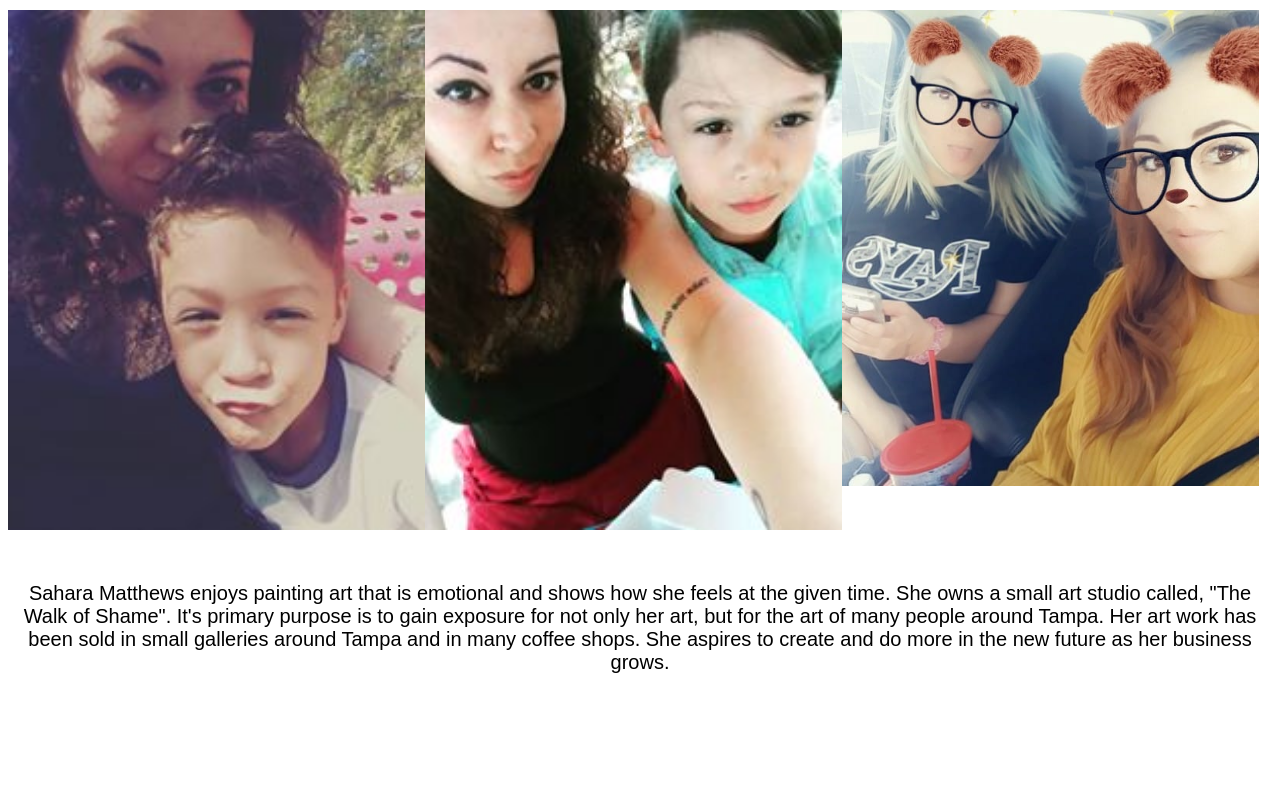
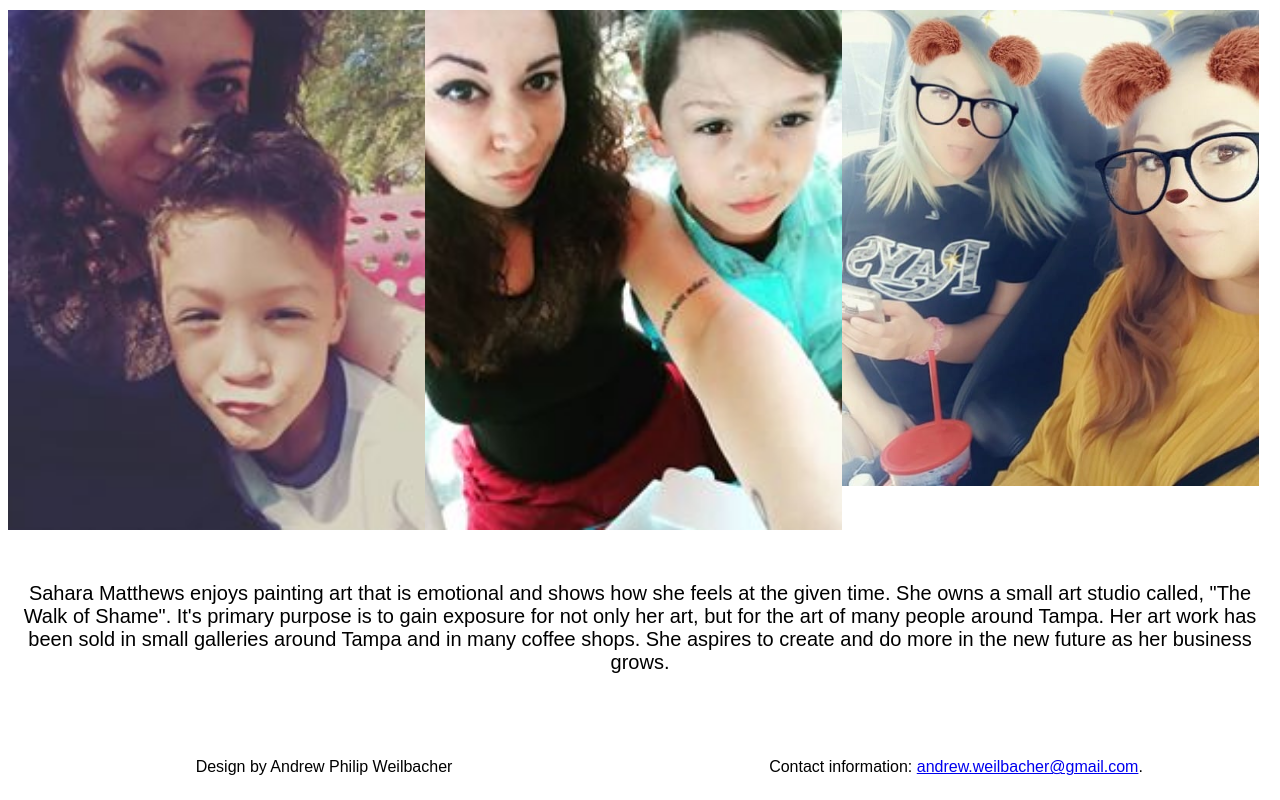
Before and after one commit to Bonobo791/bioSite, a plain HTML site: page index.html in a window 1280 px wide. Shown: the part 650-1450 px from the top of the page. Before the commit the page ends 1400 px from the top, so only its background shows below. Drawn offline with Linux system fonts and the light colour scheme.

Commit message:
File update

```diff
--- a/Weilbacher_Website.css
+++ b/Weilbacher_Website.css
@@ -88,3 +88,22 @@ html {
     font-weight: 300;
     font-size: 0.875em;
   }
+
+  /* Footer */
+
+  footer {
+    display: block;
+    text-align: center;
+  }
+
+  .column-footer {
+    float: left;
+    width: 50%;
+  }
+
+  /* Clear floats after image containers */
+  .row-footer::after {
+    content: "";
+    clear: both;
+    display: table;
+  }
--- a/index.html
+++ b/index.html
@@ -18,7 +18,6 @@
     <nav>
            <ul class="nav">
                 <li class="subnav"><a href="#">Home</a></li>
-                        <li class="subnav"><a href="#">News</a></li>
                 <li class="subnav"><a href="#">Contact</a></li>
                 <li class="subnav"><a href="#">About</a></li>
             </ul>
@@ -61,4 +60,11 @@
             </h3>
     </div>
 </body>
+    <footer class="footer">
+        <div class="row-footer">
+            <p class="column-footer">Design by Andrew Philip Weilbacher</p>
+            <p class="column-footer">Contact information: <a href="mailto:andrew.weilbacher@gmail.com">
+                andrew.weilbacher@gmail.com</a>.</p>
+        </div>
+    </footer>
 </html>
```
Lines whose indentation alone changed are shown as unchanged.
